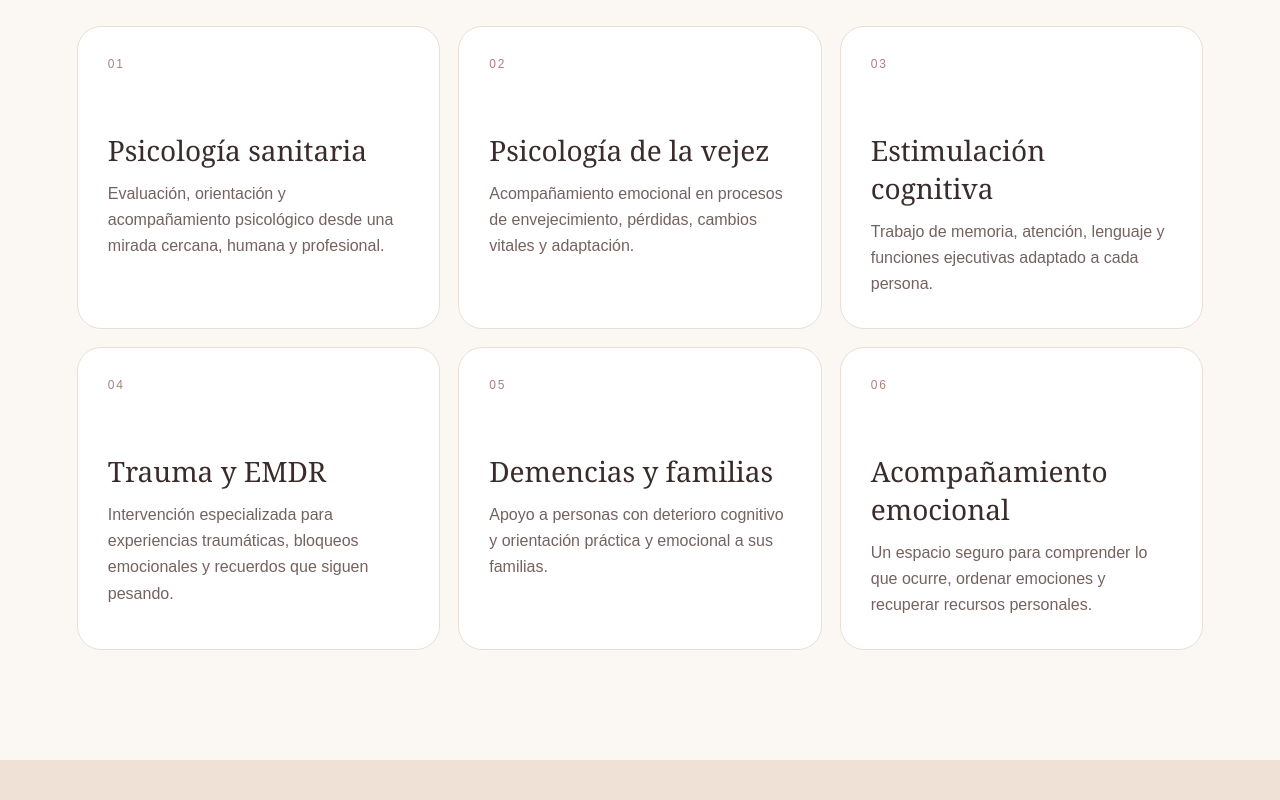
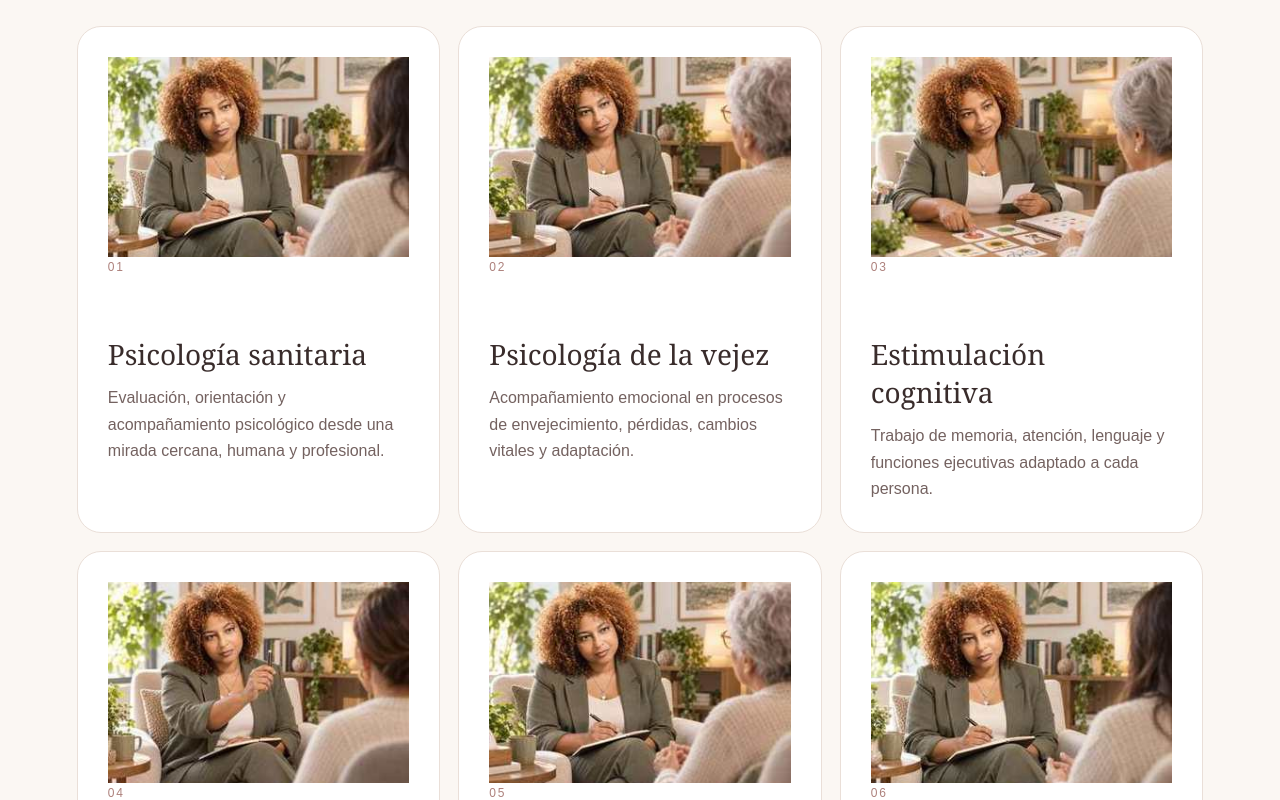
Before and after one commit to allstarsproyectodigital-web/webCreonaile, a Next.js app: page / in a window 1280 px wide. Shown: the part 1440-2240 px from the top of the page. Built offline with nearby package versions, Linux system fonts and the light colour scheme.

Commit message:
Add service photography to psychology cards

```diff
--- a/app/page.tsx
+++ b/app/page.tsx
@@ -1,10 +1,34 @@
 const services = [
-  ["Psicología sanitaria", "Evaluación, orientación y acompañamiento psicológico desde una mirada cercana, humana y profesional."],
-  ["Psicología de la vejez", "Acompañamiento emocional en procesos de envejecimiento, pérdidas, cambios vitales y adaptación."],
-  ["Estimulación cognitiva", "Trabajo de memoria, atención, lenguaje y funciones ejecutivas adaptado a cada persona."],
-  ["Trauma y EMDR", "Intervención especializada para experiencias traumáticas, bloqueos emocionales y recuerdos que siguen pesando."],
-  ["Demencias y familias", "Apoyo a personas con deterioro cognitivo y orientación práctica y emocional a sus familias."],
-  ["Acompañamiento emocional", "Un espacio seguro para comprender lo que ocurre, ordenar emociones y recuperar recursos personales."],
+  {
+    title: "Psicología sanitaria",
+    text: "Evaluación, orientación y acompañamiento psicológico desde una mirada cercana, humana y profesional.",
+    image: "/services/psychology.svg",
+  },
+  {
+    title: "Psicología de la vejez",
+    text: "Acompañamiento emocional en procesos de envejecimiento, pérdidas, cambios vitales y adaptación.",
+    image: "/services/aging.svg",
+  },
+  {
+    title: "Estimulación cognitiva",
+    text: "Trabajo de memoria, atención, lenguaje y funciones ejecutivas adaptado a cada persona.",
+    image: "/services/cognitive.svg",
+  },
+  {
+    title: "Trauma y EMDR",
+    text: "Intervención especializada para experiencias traumáticas, bloqueos emocionales y recuerdos que siguen pesando.",
+    image: "/services/emdr.svg",
+  },
+  {
+    title: "Demencias y familias",
+    text: "Apoyo a personas con deterioro cognitivo y orientación práctica y emocional a sus familias.",
+    image: "/services/aging.svg",
+  },
+  {
+    title: "Acompañamiento emocional",
+    text: "Un espacio seguro para comprender lo que ocurre, ordenar emociones y recuperar recursos personales.",
+    image: "/services/psychology.svg",
+  },
 ];
 
 export default function Home() {
@@ -66,11 +90,16 @@ export default function Home() {
           </p>
         </div>
         <div className="services-grid">
-          {services.map(([title, text], i) => (
+          {services.map(({ title, text, image }, i) => (
             <article className="service-card" key={title}>
-              <span className="service-index">0{i + 1}</span>
-              <h3>{title}</h3>
-              <p>{text}</p>
+              <div className="service-image-wrap">
+                <img className="service-image" src={image} alt={`${title} — Creonaile Ramos`} />
+              </div>
+              <div className="service-card-body">
+                <span className="service-index">0{i + 1}</span>
+                <h3>{title}</h3>
+                <p>{text}</p>
+              </div>
             </article>
           ))}
         </div>
```
